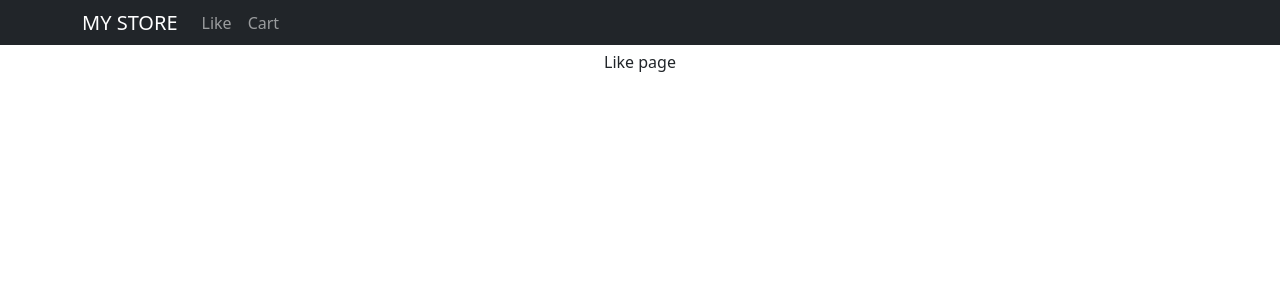
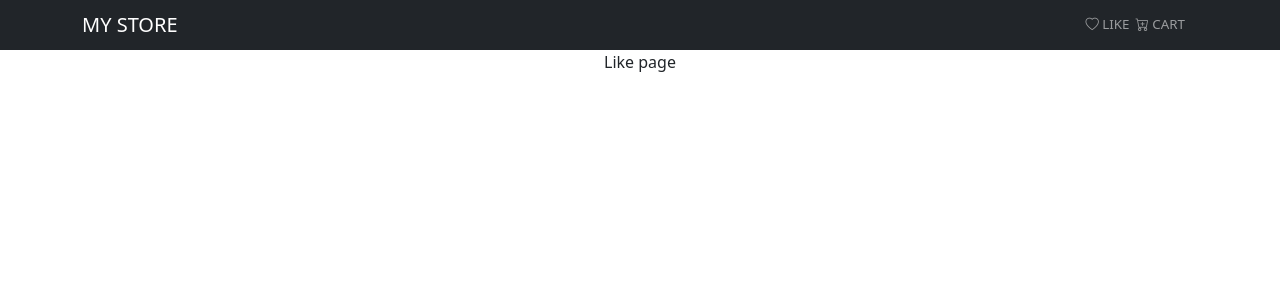
Before and after one commit to isle88/react-mystore, a React (Create React App) app: page /like in a window 1280 px wide. Shown: the top 300 px of the page. Built offline with nearby package versions, Linux system fonts and the light colour scheme.

Commit message:
update css

```diff
--- a/src/components/Header.jsx
+++ b/src/components/Header.jsx
@@ -13,39 +13,43 @@ const Header = () => {
   useEffect(() => {
     if (storedLike !== null) setLiked(storedLike);
     if (storedCart !== null) setCart(storedCart);
+    // eslint-disable-next-line
   }, [setCart, setLiked]);
 
   return (
     <div>
-      {/* <Navbar fixed="top" /> */}
       <Navbar
         className="fixed-top"
         bg="dark"
         variant="dark"
-        style={{ maxHeight: "45px" }}
+        style={{ maxHeight: "50px" }}
       >
         <Container>
           <Navbar.Brand href="/">MY STORE</Navbar.Brand>
+          <span className="menus">
             <Nav className="me-auto">
-            <Nav.Link href="/like">
-              Like{" "}
+              <Nav.Link href="/like" style={{ padding: 3 }}>
+                <i className="bi bi-heart"></i> LIKE
+                <span className="badge">
                   {liked.length > 0 && (
                     <Badge pill bg="light" text="dark">
-                  {" "}
                       {liked.length}
                     </Badge>
-              )}{" "}
+                  )}
+                </span>
               </Nav.Link>
-            <Nav.Link href="#cart">
-              Cart{" "}
+              <Nav.Link href="#cart" style={{ padding: 3 }}>
+                <i className="bi bi-cart-plus"></i> CART
+                <span className="badge">
                   {cart.length > 0 && (
                     <Badge pill bg="light" text="dark">
-                  {" "}
                       {storedCart.length}
                     </Badge>
                   )}
+                </span>
               </Nav.Link>
             </Nav>
+          </span>
         </Container>
       </Navbar>
     </div>
```
Lines whose indentation alone changed are shown as unchanged.
